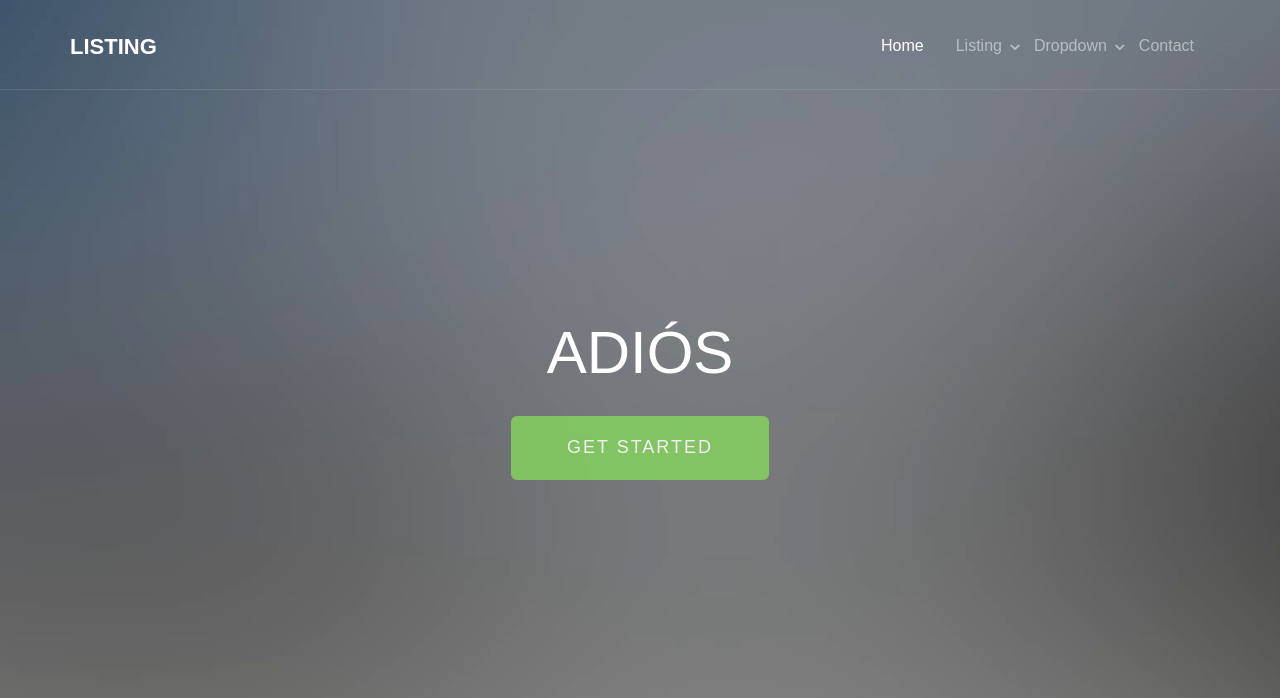
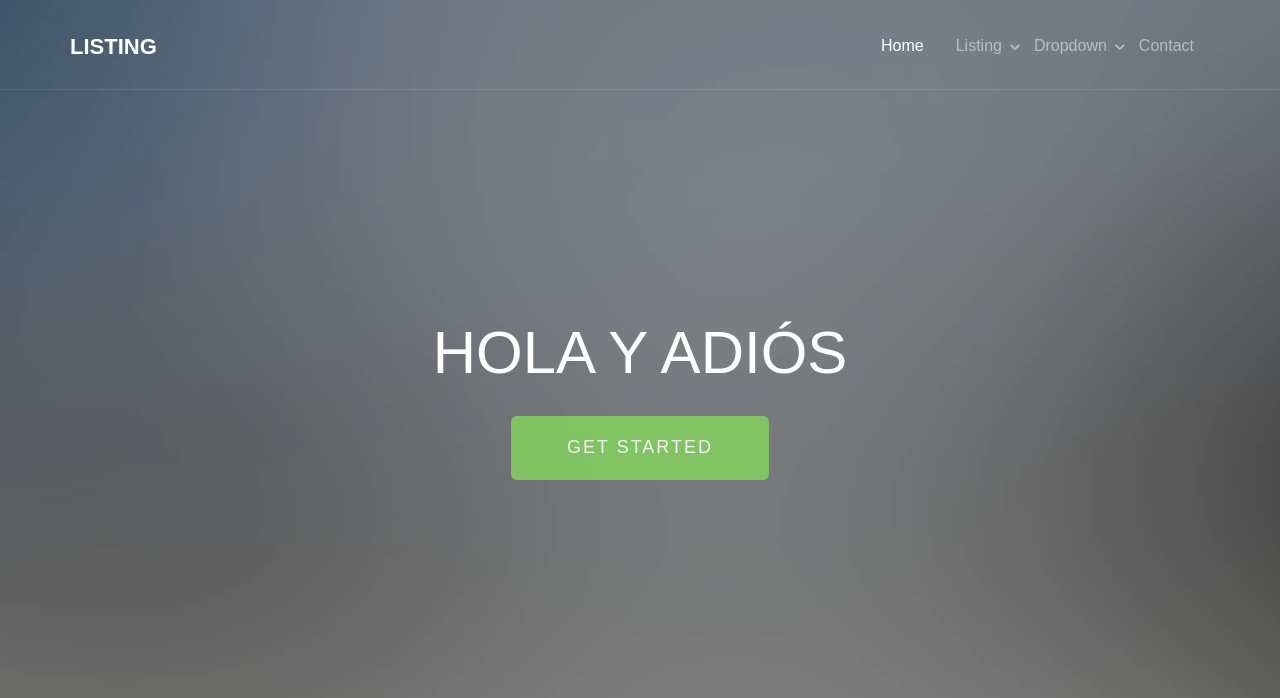
Before and after one commit to Gitpepehub/Cloud-sesion2, a plain HTML site: page index.html in a window 1280 px wide. Shown: the top 698 px of the page. Drawn offline with Linux system fonts and the light colour scheme; files whose address does not match are found by name.

Commit message:
modifico index.html

```diff
--- a/index.html
+++ b/index.html
@@ -124,7 +124,7 @@
 			<div class="fh5co-overlay"></div>
 			<div class="fh5co-cover text-center" data-stellar-background-ratio="0.5" style="background-image: url(images/cover_bg_1.jpg);">
 				<div class="desc animate-box">
-					<h2>Adiós</h2>
+					<h2>Hola y Adiós</h2>
 					<!-- <span>Lovely Crafted by <a href="http://frehtml5.co/" target="_blank" class="fh5co-site-name">FREEHTML5.co</a></span> -->
 					<span><a class="btn btn-primary btn-lg" href="#">Get Started</a></span>
 				</div>
```
